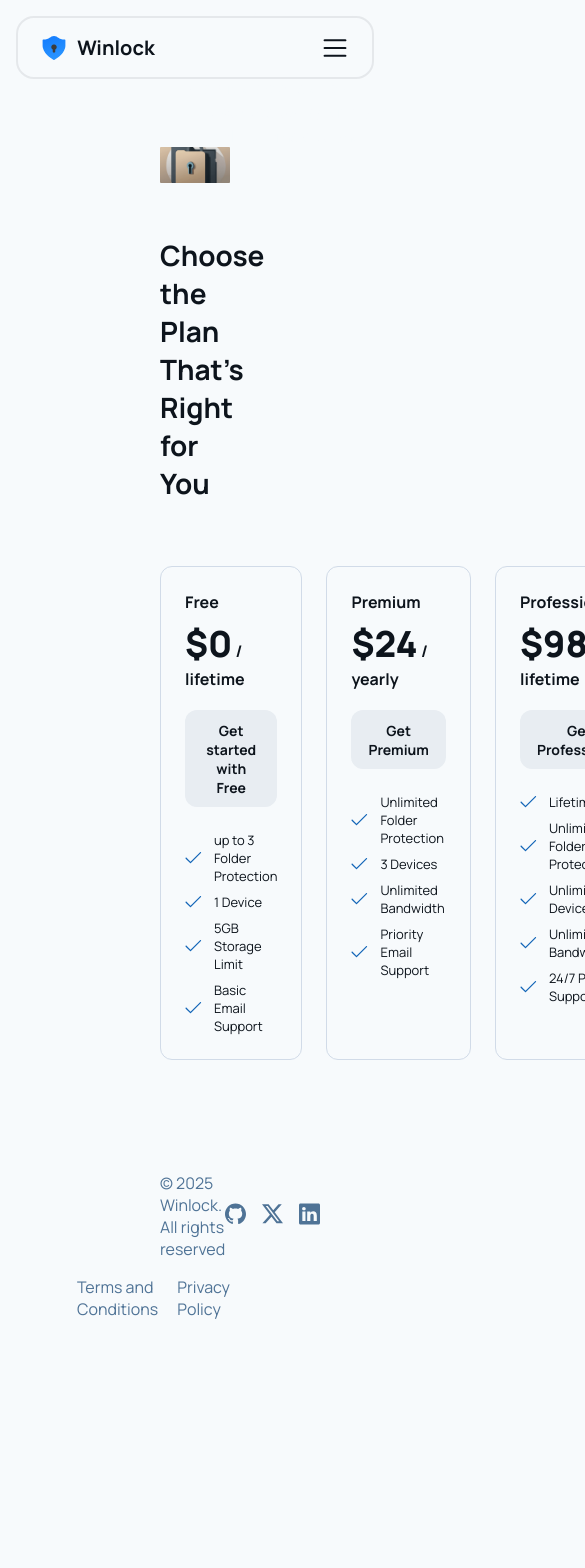
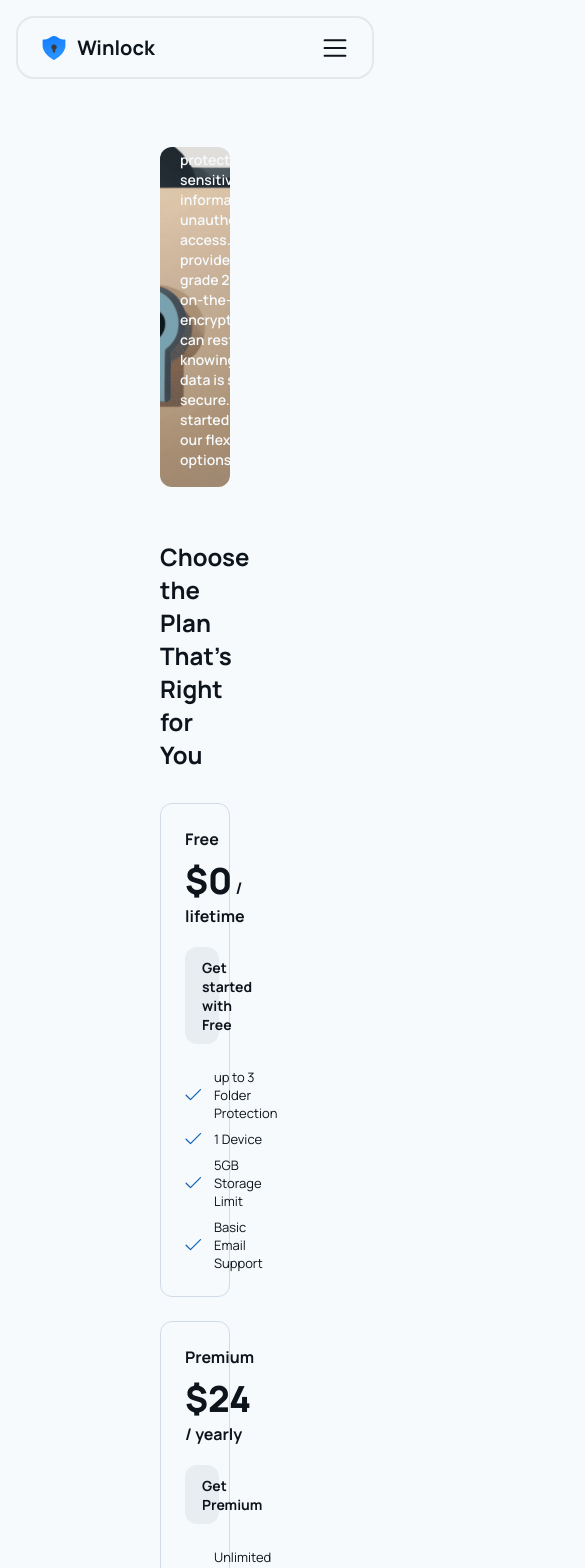
Before and after one commit to akash-singh8/winlock-web, a Next.js app: page /pricing in a window 390 px wide. Shown: the top 1568 px of the page, 585 px wide, since content can reach past the window. Before the commit the page ends 1380 px from the top, so only its background shows below. Built offline with nearby package versions, Linux system fonts and the light colour scheme; no server answers.

Commit message:
pricing: make responsive

```diff
--- a/src/app/pricing/page.module.scss
+++ b/src/app/pricing/page.module.scss
@@ -1,9 +1,12 @@
 .poster {
   padding: 2rem 0 0.5rem;
   position: relative;
+  max-width: 960px;
+  margin: auto;
 
   img {
     width: 100%;
+    object-fit: cover;
     height: auto;
   }
 
@@ -35,3 +38,59 @@
     font-size: 28px !important;
   }
 }
+
+/* Responsive Adjustments */
+@media (max-width: 880px) {
+  .poster {
+    h2 {
+      font-size: 40px;
+      line-height: 54px;
+    }
+  }
+}
+
+@media (max-width: 680px) {
+  .poster {
+    div {
+      bottom: 0rem;
+    }
+
+    h2 {
+      font-size: 32px;
+      line-height: 42px;
+    }
+
+    p {
+      font-weight: 600;
+      font-size: 14px;
+      line-height: 20px;
+    }
+  }
+
+  .pricing h2 {
+    font-size: 26px !important;
+  }
+}
+
+@media (max-width: 580px) {
+  .poster {
+    div {
+      padding: 30px 20px;
+    }
+
+    img {
+      height: 340px;
+      border-radius: var(--borderRadius);
+      object-fit: cover;
+    }
+
+    h2 {
+      font-size: 30px;
+      line-height: 40px;
+    }
+  }
+
+  .pricing h2 {
+    font-size: 24px !important;
+  }
+}
--- a/src/app/pricing/page.tsx
+++ b/src/app/pricing/page.tsx
@@ -16,8 +16,8 @@ const page = () => {
             Lock your folders with Winlock to protect your sensitive information
             from unauthorized access. We provide military-grade 256-bit AES
             on-the-fly encryption, so you can rest easy knowing that your data
-            is safe and secure. <br />
-            Get started today with our flexible pricing options.
+            is safe and secure. Get started today with our flexible pricing
+            options.
           </p>
         </div>
       </div>
--- a/src/styles/pricing.module.scss
+++ b/src/styles/pricing.module.scss
@@ -2,11 +2,11 @@
   display: flex;
   flex-direction: column;
   padding: 40px 0;
-  gap: 2rem;
 
   h2 {
     font-size: 36px;
     font-weight: 800;
+    margin-bottom: 2rem;
   }
 }
 
@@ -66,3 +66,56 @@
     font-size: 13px;
   }
 }
+
+/* Responsive Adjustments */
+@media (max-width: 1080px) {
+  .pricing h2 {
+    font-size: 34px;
+  }
+}
+
+@media (max-width: 980px) {
+  .pricing h2 {
+    font-size: 32px;
+  }
+}
+
+@media (max-width: 880px) {
+  .pricing h2 {
+    font-size: 30px;
+  }
+}
+
+@media (max-width: 680px) {
+  .pricing h2 {
+    font-size: 28px;
+  }
+
+  .plans {
+    flex-direction: column;
+    align-items: center;
+
+    padding: 0 1.5rem;
+  }
+
+  .card {
+    width: 100%;
+    align-items: center;
+  }
+}
+
+@media (max-width: 480px) {
+  .pricing h2 {
+    font-size: 26px;
+  }
+}
+
+@media (max-width: 440px) {
+  .plans {
+    padding: 0;
+  }
+
+  .card {
+    align-items: flex-start;
+  }
+}
```
